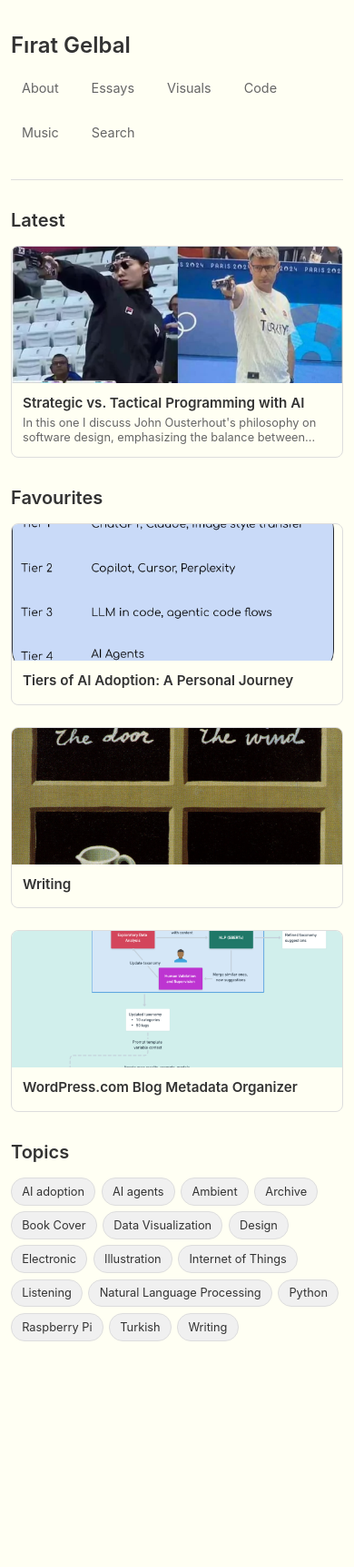
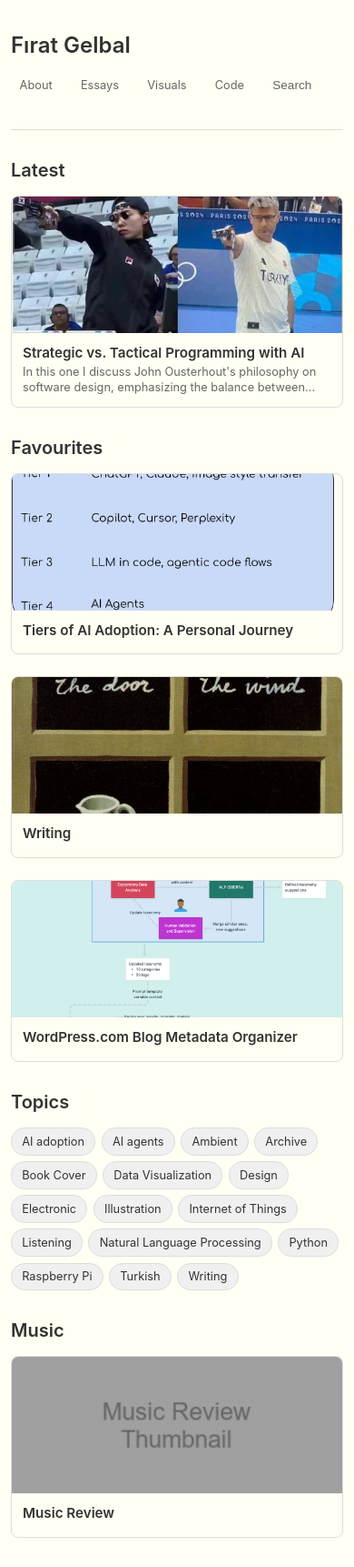
Before and after one commit to gelbal/gelbal.github.io, a Jekyll site: the page built from index.html, in a window 390 px wide. Shown: the whole page at 91% size. Built offline with Jekyll 4.4.1, drawn with Linux system fonts in a browser that asks for light colours; before the commit the page ends 1506 px from its top, so only the background shows below that.

Commit message:
feat: improve navigation and add search modal
- Remove Music from top navigation, add Music section to homepage below Topics
- Make navigation font smaller on small screens to better fit horizontally
- Replace search page with elegant modal popup with backdrop blur
- Add responsive search modal with better UX and keyboard support

```diff
--- a/_data/navigation.yml
+++ b/_data/navigation.yml
@@ -8,7 +8,3 @@
   url: "/visuals"
 - title: "Code"
   url: "/code"
-- title: "Music"
-  url: "/music"
-- title: "Search"
-  url: "/search"
--- a/_includes/header.html
+++ b/_includes/header.html
@@ -6,5 +6,6 @@
         {% for item in site.data.navigation %}
             <a href="{{ item.url | relative_url }}" {% if page.url == item.url %}aria-current="page"{% endif %}>{{ item.title }}</a>
         {% endfor %}
+        <button id="search-toggle" class="search-button" aria-label="Open search">Search</button>
     </nav>
 </header>
--- a/_layouts/default.html
+++ b/_layouts/default.html
@@ -41,5 +41,19 @@
             {{ content }}
         </main>
     </div>
+
+    <!-- Search Modal -->
+    <div id="search-modal" class="search-modal" role="dialog" aria-hidden="true">
+        <div class="search-modal-backdrop"></div>
+        <div class="search-modal-content">
+            <div class="search-modal-header">
+                <input type="text" id="search-input" placeholder="Search posts..." aria-label="Search input" />
+                <button id="search-close" class="search-close" aria-label="Close search">×</button>
+            </div>
+            <div id="search-results" class="search-results"></div>
+        </div>
+    </div>
+
+    <script src="{{ '/assets/js/search.js' | relative_url }}"></script>
 </body>
 </html>
--- a/_layouts/home.html
+++ b/_layouts/home.html
@@ -57,4 +57,22 @@ layout: default
             {% endfor %}
         </ul>
     </section>
+
+    <section class="music-section">
+        {% assign music_posts = site.posts | where: 'category', 'music' | limit: 1 %}
+
+        {% if music_posts.size > 0 %}
+            <h2><a href="/music">Music</a></h2>
+            <div class="content-grid">
+                {% for post in music_posts %}
+                    {% include content-card-compact.html post=post show_excerpt=false %}
+                {% endfor %}
+            </div>
+        {% else %}
+            <div>
+                <h2><a href="/music">Music</a></h2>
+                <p>No music posts available.</p>
+            </div>
+        {% endif %}
+    </section>
 </div>
--- a/_sass/_layout.scss
+++ b/_sass/_layout.scss
@@ -42,10 +42,10 @@ header {
 
     a {
       color: var(--text-light);
-      font-size: 0.95rem;
+      font-size: 0.85rem;
       white-space: nowrap;
       text-decoration: none;
-      padding: 0.5rem 0.75rem;
+      padding: 0.4rem 0.6rem;
       border-radius: 4px;
       transition: all 0.2s ease;
 
@@ -63,6 +63,30 @@ header {
       &[aria-current="page"] {
         color: var(--accent-color);
         font-weight: 600;
+      }
+    }
+
+    .search-button {
+      background: none;
+      border: none;
+      color: var(--text-light);
+      font-size: 0.85rem;
+      white-space: nowrap;
+      text-decoration: none;
+      padding: 0.4rem 0.6rem;
+      border-radius: 4px;
+      transition: all 0.2s ease;
+      cursor: pointer;
+
+      &:hover,
+      &:focus {
+        color: var(--accent-color);
+        background-color: var(--hover-background);
+        outline: none;
+      }
+
+      &:focus {
+        box-shadow: 0 0 0 2px var(--accent-color);
       }
     }
   }
@@ -166,6 +190,16 @@ section {
     h2 {
       font-size: 1.25rem;
       margin-bottom: 1rem;
+
+      a {
+        color: var(--text-color);
+        text-decoration: none;
+
+        &:hover {
+          color: var(--accent-color);
+          text-decoration: underline;
+        }
+      }
     }
   }
 
@@ -438,40 +472,101 @@ section {
   }
 }
 
-// Search functionality
-.search-container {
-  margin: 2rem 0;
+// Search Modal
+.search-modal {
+  position: fixed;
+  top: 0;
+  left: 0;
+  width: 100%;
+  height: 100%;
+  z-index: 1000;
+  display: none;
+
+  &.active {
+    display: flex;
+    align-items: flex-start;
+    justify-content: center;
+    padding-top: 10vh;
+  }
+
+  .search-modal-backdrop {
+    position: absolute;
+    top: 0;
+    left: 0;
+    width: 100%;
+    height: 100%;
+    background: rgba(0, 0, 0, 0.3);
+    backdrop-filter: blur(8px);
+    -webkit-backdrop-filter: blur(8px);
+  }
+
+  .search-modal-content {
+    position: relative;
+    width: 90%;
+    max-width: 700px;
+    background: var(--background-color);
+    border-radius: 12px;
+    box-shadow: 0 20px 40px rgba(0, 0, 0, 0.15);
+    max-height: 80vh;
+    overflow: hidden;
+
+    .search-modal-header {
+      display: flex;
+      align-items: center;
+      padding: 1.5rem;
+      border-bottom: 1px solid var(--border-color);
 
       #search-input {
-    width: 100%;
-    max-width: 600px;
-    padding: 1rem;
-    border: 2px solid var(--border-color);
-    border-radius: 8px;
-    font-size: 1rem;
-    background: var(--background-color);
+        flex: 1;
+        border: none;
+        outline: none;
+        background: none;
+        font-size: 1.1rem;
         color: var(--text-color);
-    transition: border-color 0.2s ease;
 
-    &:focus {
-      outline: none;
-      border-color: var(--accent-color);
+        &::placeholder {
+          color: var(--text-light);
         }
       }
 
-  #search-results {
-    margin-top: 2rem;
+      .search-close {
+        background: none;
+        border: none;
+        font-size: 1.5rem;
+        color: var(--text-light);
+        cursor: pointer;
+        padding: 0.5rem;
+        border-radius: 4px;
+        transition: all 0.2s ease;
+
+        &:hover {
+          color: var(--text-color);
+          background: var(--hover-background);
+        }
+      }
+    }
+
+    .search-results {
+      max-height: 60vh;
+      overflow-y: auto;
+      padding: 1rem;
+
+      .content-grid {
+        gap: 1rem;
+      }
 
       .search-excerpt {
         margin: 0.5rem 0 1rem 0;
         line-height: 1.5;
+        font-size: 0.9rem;
       }
 
       .search-meta {
         display: flex;
         gap: 1rem;
-      font-size: 0.8rem;
+        font-size: 0.75rem;
         color: var(--text-light);
+        margin-top: 0.5rem;
 
         .search-date {
           font-weight: 500;
@@ -481,5 +576,31 @@ section {
           font-style: italic;
         }
       }
+
+      p {
+        text-align: center;
+        color: var(--text-light);
+        margin: 2rem 0;
       }
     }
+  }
+}
+
+@media (max-width: 768px) {
+  .search-modal {
+    padding-top: 5vh;
+
+    .search-modal-content {
+      width: 95%;
+      max-height: 85vh;
+
+      .search-modal-header {
+        padding: 1rem;
+
+        #search-input {
+          font-size: 1rem;
+        }
+      }
+    }
+  }
+}
--- a/_sass/_responsive.scss
+++ b/_sass/_responsive.scss
@@ -40,6 +40,20 @@
 }
 
 // Responsive typography
+// Small screens - try to keep navigation horizontal
+@media (max-width: 600px) {
+  header {
+    nav {
+      gap: 0.5rem;
+
+      a {
+        font-size: 0.75rem;
+        padding: 0.3rem 0.5rem;
+      }
+    }
+  }
+}
+
 @media (max-width: 767px) {
   body {
     font-size: 15px;
@@ -53,7 +67,8 @@
     padding: 0 0.75rem;
   }
 
-  // Stack header items on very small screens
+  // Only stack header items on very small screens if needed
+  @media (max-width: 480px) {
     header {
       flex-direction: column;
       align-items: flex-start;
@@ -63,7 +78,9 @@
         gap: 0.75rem;
 
         a {
-        font-size: 0.9rem;
+          font-size: 0.8rem;
+          padding: 0.4rem 0.6rem;
+        }
       }
     }
   }
--- /dev/null
+++ b/assets/js/search.js
@@ -0,0 +1,114 @@
+(function() {
+  let searchData;
+
+  // DOM elements
+  const searchModal = document.getElementById('search-modal');
+  const searchToggle = document.getElementById('search-toggle');
+  const searchClose = document.getElementById('search-close');
+  const searchInput = document.getElementById('search-input');
+  const searchResults = document.getElementById('search-results');
+  const backdrop = document.querySelector('.search-modal-backdrop');
+
+  // Fetch search data
+  fetch('/search.json')
+    .then(response => response.json())
+    .then(data => {
+      searchData = data;
+    })
+    .catch(error => {
+      console.error('Error loading search data:', error);
+    });
+
+  // Open modal
+  function openModal() {
+    searchModal.classList.add('active');
+    searchModal.setAttribute('aria-hidden', 'false');
+    document.body.style.overflow = 'hidden';
+    // Focus the input after a short delay to ensure modal is visible
+    setTimeout(() => {
+      searchInput.focus();
+    }, 100);
+  }
+
+  // Close modal
+  function closeModal() {
+    searchModal.classList.remove('active');
+    searchModal.setAttribute('aria-hidden', 'true');
+    document.body.style.overflow = '';
+    searchInput.value = '';
+    searchResults.innerHTML = '';
+  }
+
+  // Display search results
+  function displayResults(results) {
+    if (results.length === 0) {
+      searchResults.innerHTML = '<p>No results found.</p>';
+      return;
+    }
+
+    let html = '<div class=\"content-grid\">';
+    results.forEach(item => {
+      const excerpt = item.content.length > 150 ?
+        item.content.substring(0, 150) + '...' :
+        item.content;
+
+      html += `
+        <article class=\"content-card\">
+          <a href=\"${item.url}\">
+            <div class=\"card-content\">
+              <h3>${item.title}</h3>
+              <p class=\"search-excerpt\">${excerpt}</p>
+              <div class=\"search-meta\">
+                <span class=\"search-date\">${new Date(item.date).toLocaleDateString()}</span>
+                ${item.tags ? `<span class=\"search-tags\">${item.tags}</span>` : ''}
+              </div>
+            </div>
+          </a>
+        </article>
+      `;
+    });
+    html += '</div>';
+    searchResults.innerHTML = html;
+  }
+
+  // Search function
+  function search(query) {
+    if (!searchData || query.length < 2) {
+      searchResults.innerHTML = '';
+      return;
+    }
+
+    const results = searchData.filter(item => {
+      const searchText = (item.title + ' ' + item.content + ' ' + item.tags).toLowerCase();
+      return searchText.includes(query.toLowerCase());
+    });
+
+    displayResults(results);
+  }
+
+  // Event listeners
+  if (searchToggle) {
+    searchToggle.addEventListener('click', openModal);
+  }
+
+  if (searchClose) {
+    searchClose.addEventListener('click', closeModal);
+  }
+
+  if (backdrop) {
+    backdrop.addEventListener('click', closeModal);
+  }
+
+  if (searchInput) {
+    searchInput.addEventListener('input', (e) => {
+      search(e.target.value);
+    });
+  }
+
+  // Close modal on Escape key
+  document.addEventListener('keydown', (e) => {
+    if (e.key === 'Escape' && searchModal.classList.contains('active')) {
+      closeModal();
+    }
+  });
+})();
```
Also changed, not shown: references/enough_space.png (added). Lines whose indentation alone changed are shown as unchanged.
